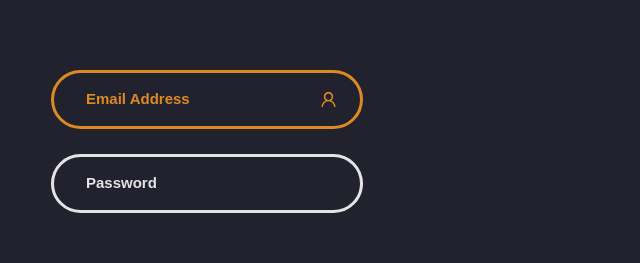
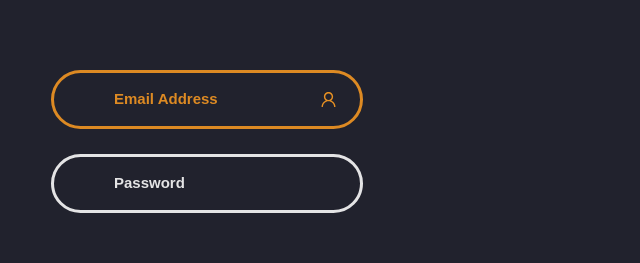
Before and after one commit to Sh1re-a/TODO_app, a Next.js app in the folder frontend/: page / in a window 1280 px wide. Shown: the part 319-582 px from the top of the page, without its empty margins (0-640 px from the left). Built offline with nearby package versions, Linux system fonts and the light colour scheme.

Commit message:
CSS fixed in placeholder

```diff
--- a/frontend/components/Login.module.css
+++ b/frontend/components/Login.module.css
@@ -6,7 +6,7 @@
     color: white;
 }
 
-.emailInput{
+/* .emailInput{
     border: 3px solid #DD8A23;
     height: 59px;
     width: 312px;
@@ -21,6 +21,7 @@
     color: #DD8A23;
     padding-left: 30px;
     margin-left: 30px;
+
 
 }
 
@@ -45,7 +46,41 @@
 .passwordInput {
 
 }
+ */
+ .emailInput {
+    border: 3px solid #DD8A23;
+    height: 59px;
+    width: 312px;
+    border-radius: 30px;
+    background: none;
+    color: white;
+    padding-left: 30px;
+  }
 
+  .emailInput::placeholder {
+    font-size: 15px;
+    font-weight: 600;
+    color: #DD8A23;
+    padding-left: 30px;
+  }
+
+  .passwordInput {
+    border: 3px solid #E4E4E5;
+    height: 59px;
+    width: 312px;
+    border-radius: 30px;
+    margin-top: 25px;
+    background: none;
+    color: white;
+    padding-left: 30px;
+  }
+
+  .passwordInput::placeholder {
+    font-size: 15px;
+    font-weight: 600;
+    color: #E4E4E5;
+    padding-left: 30px;
+  }
 
 .fortgotBtn{
 position: absolute;
--- a/frontend/components/Signup.module.css
+++ b/frontend/components/Signup.module.css
@@ -8,32 +8,42 @@
     color: white;
 }
 
-.emailInput{
+.emailInput {
     border: 3px solid #DD8A23;
     height: 59px;
     width: 312px;
     border-radius: 30px;
     background: none;
-    color: #FFFFFF;
-}
+    color: white;
+    padding-left: 30px;
+  }
 
-.emailInput::placeholder {
+  .emailInput::placeholder {
     font-size: 15px;
     font-weight: 600;
     color: #DD8A23;
     padding-left: 30px;
+  }
 
-}
-
-.passwordInput{
+  .passwordInput {
     border: 3px solid #E4E4E5;
     height: 59px;
     width: 312px;
     border-radius: 30px;
     margin-top: 25px;
     background: none;
-    color: #FFFFFF;
-}
+    color: white;
+    padding-left: 30px;
+  }
+
+  .passwordInput::placeholder {
+    font-size: 15px;
+    font-weight: 600;
+    color: #E4E4E5;
+    padding-left: 30px;
+  }
+
+
 
 .couldntCreateAccount{
     color: red;
@@ -42,13 +52,7 @@
     margin-top: 30px;
 }
 
-.passwordInput::placeholder {
-    font-size: 15px;
-    font-weight: 600;
-    color: #E4E4E5;
-    padding-left: 30px;
 
-}
 
 
 .fortgotBtn{
--- a/frontend/components/Todo.module.css
+++ b/frontend/components/Todo.module.css
@@ -2,6 +2,7 @@
     width: 307px;
     height: 66px;
 }
+
 
 .noteInput {
     position: absolute;
```
